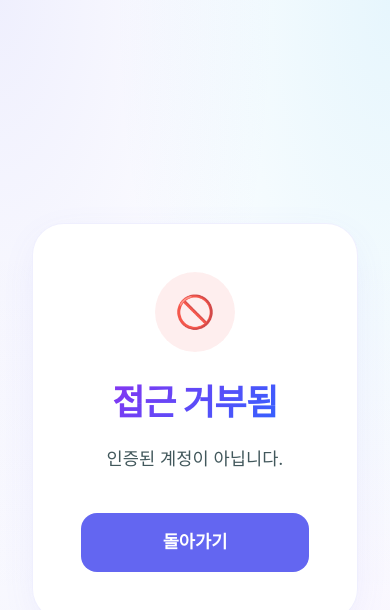
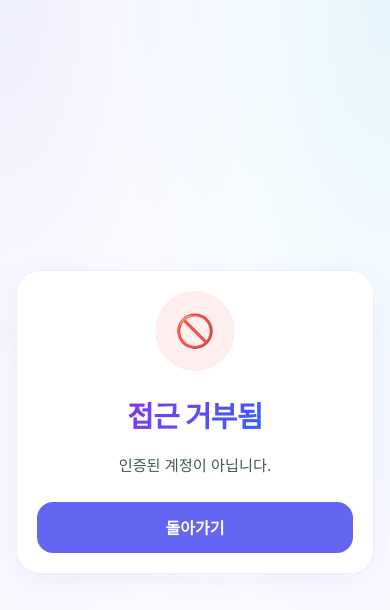
Before and after one commit to Jin1370/vonnect_ai, a Next.js app: page /unauthorized in a window 390 px wide. Shown: the top 610 px of the page. Built offline with nearby package versions, Linux system fonts and the light colour scheme.

Commit message:
mobile optimization

```diff
--- a/app/globals.css
+++ b/app/globals.css
@@ -16,6 +16,10 @@
         var(--secondary) 100%
     );
     --bg-white: #ffffff;
+    /* Responsive Spacing Variables */
+    --panel-padding: 3rem;
+    --inner-padding: 1.5rem;
+    --section-gap: 2rem;
 }
 
 body {
@@ -178,3 +182,35 @@ body {
         box-shadow: 0 0 0 0 rgba(239, 68, 68, 0);
     }
 }
+
+/* Mobile Responsiveness */
+@media (max-width: 640px) {
+    :root {
+        --panel-padding: 1.25rem;
+        --inner-padding: 1rem;
+        --section-gap: 1rem;
+    }
+
+    .premium-container {
+        padding: 1rem;
+    }
+
+    .glass-panel {
+        padding: var(--panel-padding) !important;
+        border-radius: 24px;
+    }
+
+    .premium-title {
+        font-size: 1.8rem !important;
+    }
+
+    .premium-subtitle {
+        font-size: 0.95rem;
+        margin-bottom: 1.5rem !important;
+    }
+
+    .btn-primary {
+        padding: 0.85rem 1.25rem;
+        font-size: 1rem;
+    }
+}
--- a/components/DubbingWorkspace.tsx
+++ b/components/DubbingWorkspace.tsx
@@ -341,7 +341,7 @@ export default function DubbingWorkspace() {
             {!result && (
                 <div
                     style={{
-                        padding: "2rem",
+                        padding: "var(--inner-padding)",
                         background: "rgba(255,255,255,0.8)",
                         borderRadius: "24px",
                         border: file
@@ -490,7 +490,7 @@ export default function DubbingWorkspace() {
                         !isProcessing && (
                             <div
                                 style={{
-                                    marginTop: "2rem",
+                                    marginTop: "var(--section-gap)",
                                     display: "flex",
                                     gap: "1rem",
                                     flexWrap: "wrap",
@@ -561,8 +561,8 @@ export default function DubbingWorkspace() {
                     {isProcessing && (
                         <div
                             style={{
-                                marginTop: "2rem",
-                                padding: "1.5rem",
+                                marginTop: "var(--section-gap)",
+                                padding: "var(--inner-padding)",
                                 background: "rgba(99,102,241,0.03)",
                                 borderRadius: "16px",
                                 border: "1px solid rgba(99,102,241,0.1)",
@@ -666,7 +666,7 @@ export default function DubbingWorkspace() {
                 <div style={{ animation: "slideUpFade 0.6s ease-out" }}>
                     <div
                         style={{
-                            padding: "2rem",
+                            padding: "var(--inner-padding)",
                             background: "#ffffff",
                             borderRadius: "16px",
                         }}
@@ -769,8 +769,8 @@ export default function DubbingWorkspace() {
                         {/* Combined Transcript + Translation Panel */}
                         <div
                             style={{
-                                marginTop: "2rem",
-                                padding: "1.5rem",
+                                marginTop: "var(--section-gap)",
+                                padding: "var(--inner-padding)",
                                 background: "rgba(255,255,255,0.7)",
                                 borderRadius: "16px",
                                 border: "1px solid rgba(99, 102, 241, 0.15)",
@@ -948,11 +948,12 @@ export default function DubbingWorkspace() {
                         {/* Action Buttons */}
                         <div
                             style={{
-                                marginTop: "1.5rem",
+                                marginTop: "var(--section-gap)",
                                 display: "flex",
-                                gap: "1rem",
+                                gap: "0.8rem",
                                 justifyContent: "flex-end",
                                 alignItems: "center",
+                                flexWrap: "wrap",
                             }}
                         >
                             <button
```
